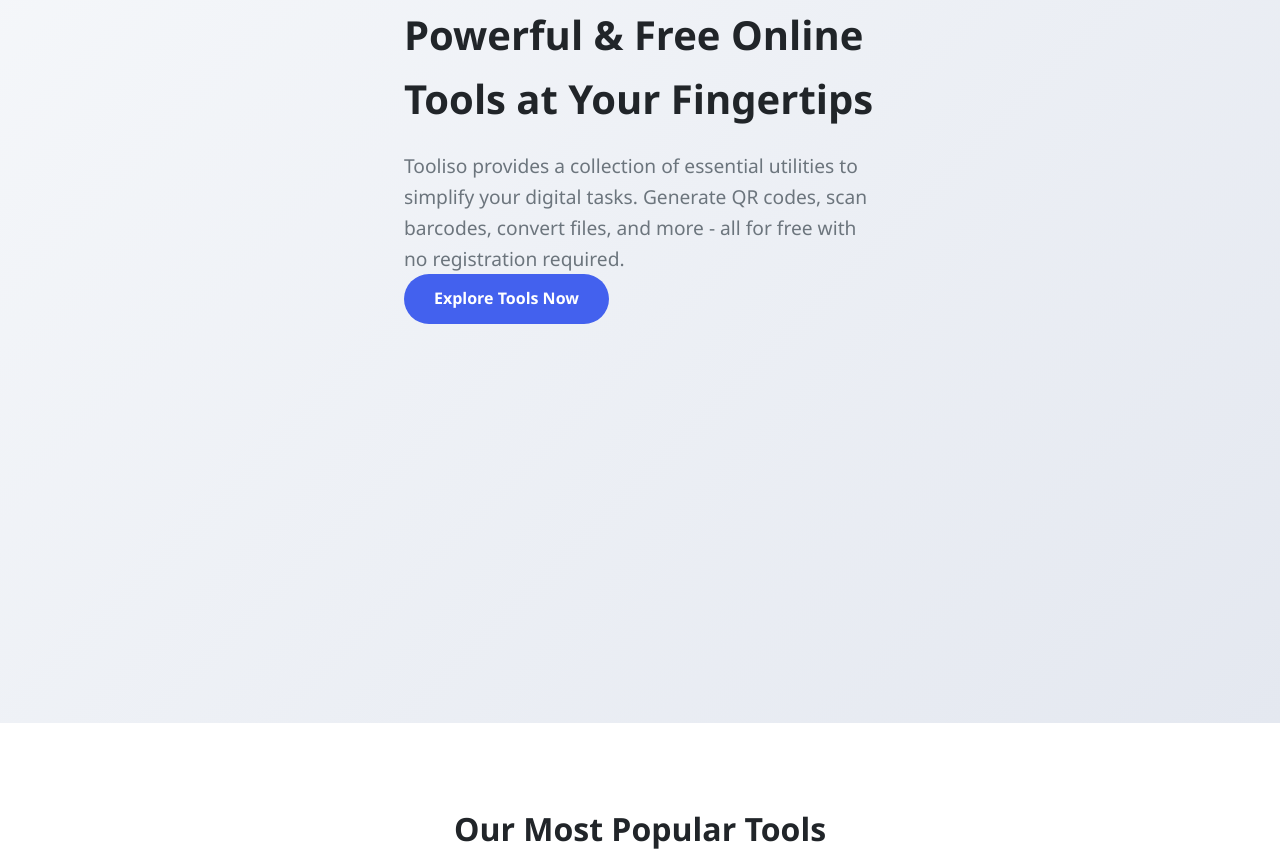
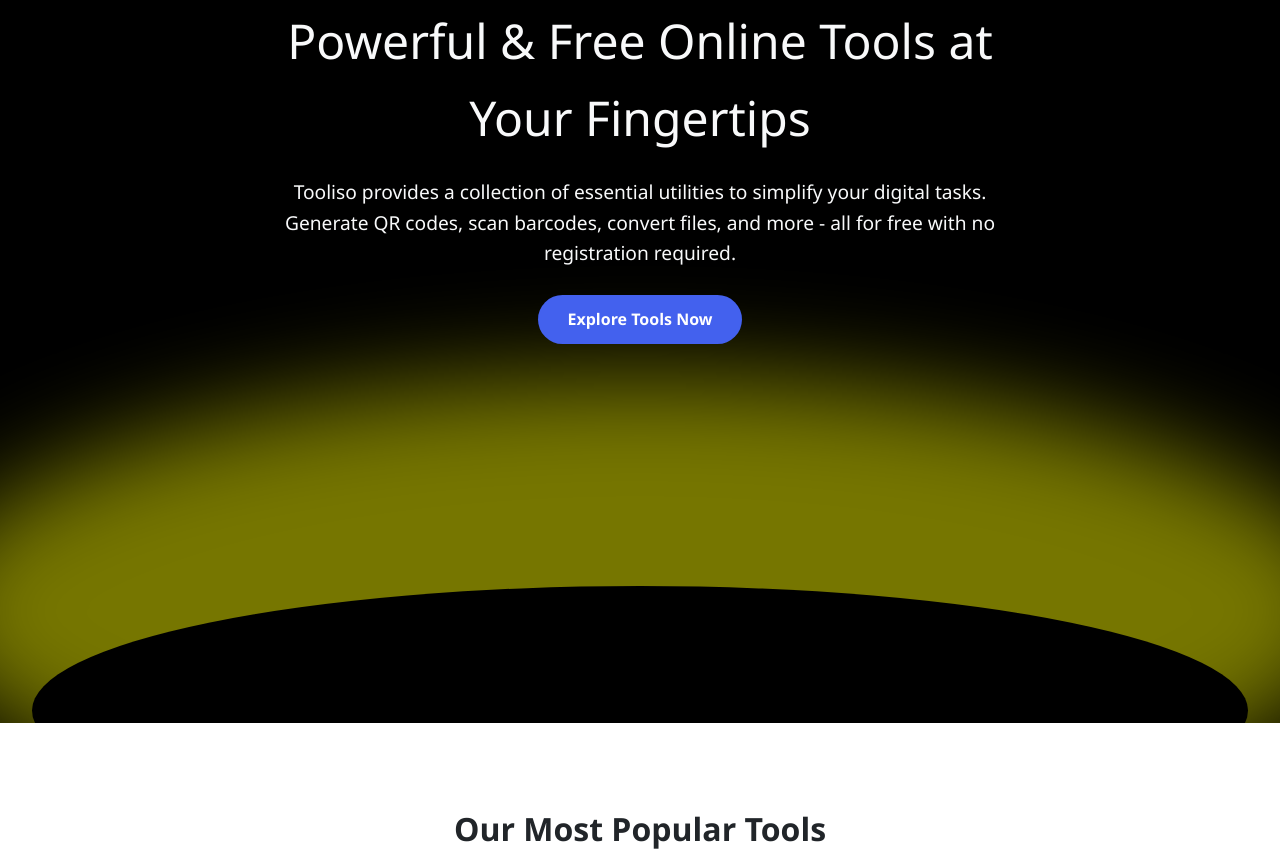
Before and after one commit to AlizaibWEBdev/tooliso, a plain HTML site: page index.html in a window 1280 px wide. Shown: the part 155-1013 px from the top of the page. Drawn offline with Linux system fonts and the light colour scheme.

Commit message:
add hero section

```diff
--- a/index.html
+++ b/index.html
@@ -10,6 +10,9 @@
     <title>Tooliso - Free Online Utility Tools | QR Code Generator, Barcode Scanner</title>
     <link rel="stylesheet" href="https://cdnjs.cloudflare.com/ajax/libs/font-awesome/6.0.0-beta3/css/all.min.css">
     <style>
+        body{
+            overflow-x: hidden;
+        }
         .nav-links.active {
             display: flex;
             flex-direction: column;
@@ -150,32 +153,45 @@
         .hero {
             height: 100vh;
             display: flex;
+            align-items: center;
+            justify-content: space-around;
+            flex-direction:column;
+            padding: 80px 0;
+            gap: 50px;
+            overflow: hidden;
 
-            justify-content: space-around;
-            padding: 80px 0;
-            flex-wrap: wrap;
             text-align: center;
-            background: linear-gradient(135deg, #f5f7fa 0%, #e4e8f0 100%);
+            background: black;
         }
-        .hero img {
-
-            display: none;
+        .hero .container{
+            position: relative;
+            z-index: 100;
+            width: 60%;
+            min-width: 300px;
+        }
+        .hero .last{
+            border-radius: 50%;
+            width: 95vw;
+            height: 1000px;
+            position: relative;
+            bottom: -30%;
+           background-color: black;
+            z-index: 11;
+            box-shadow: 0px -100px 100px 110px rgba(255, 255, 0, 0.462);
 
 
         }
+
         .hero h1 {
-            font-size: 2.5rem;
+            font-size: 3rem;
+            font-weight: 100;
             margin-bottom: 20px;
-            color: var(--dark);
+            color: var(--light);
         }
-        .hero .container{
-            width: 40%;
-            min-width: 300px;
-           text-align: start;
-        }
+
         .hero p {
             font-size: 1.2rem;
-            color: var(--gray);
+            color: var(--light);
         }
 
         .btn {
@@ -559,9 +575,11 @@
         <div class="container">
             <h1>Powerful & Free Online Tools at Your Fingertips</h1>
             <p>Tooliso provides a collection of essential utilities to simplify your digital tasks. Generate QR codes, scan barcodes, convert files, and more - all for free with no registration required.</p>
+            <br>
             <a href="#features" class="btn">Explore Tools Now</a>
         </div>
-        <img src="public/Design rehman.png" alt="">
+        <div class="last"></div>
+
     </section>
 
     <!-- Features Section -->
```
Also changed, not shown: public/Untitled_design-removebg-preview.png (added), public/original-b286e4fd589179e74758a8b88cd73e75.webp (added).
